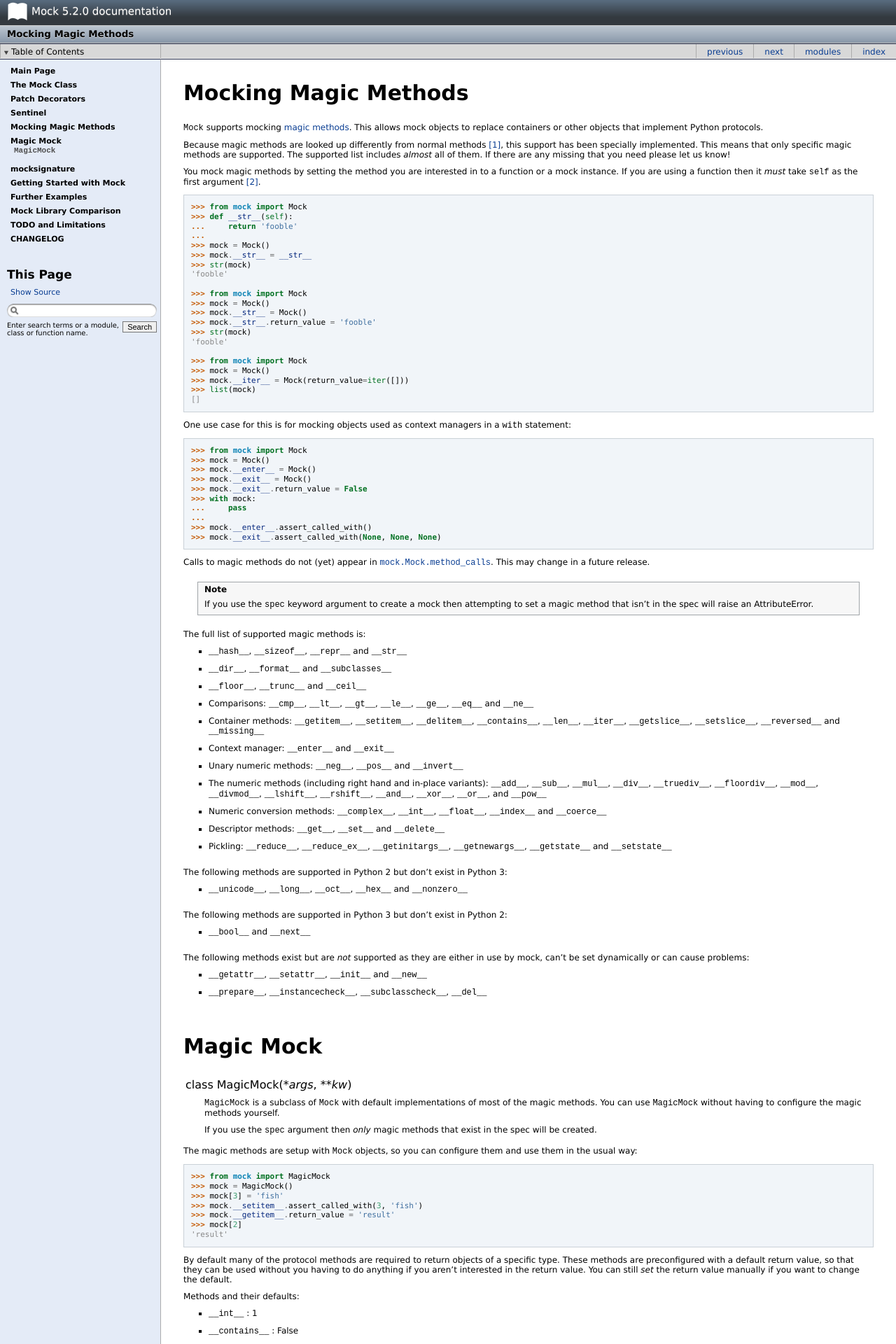
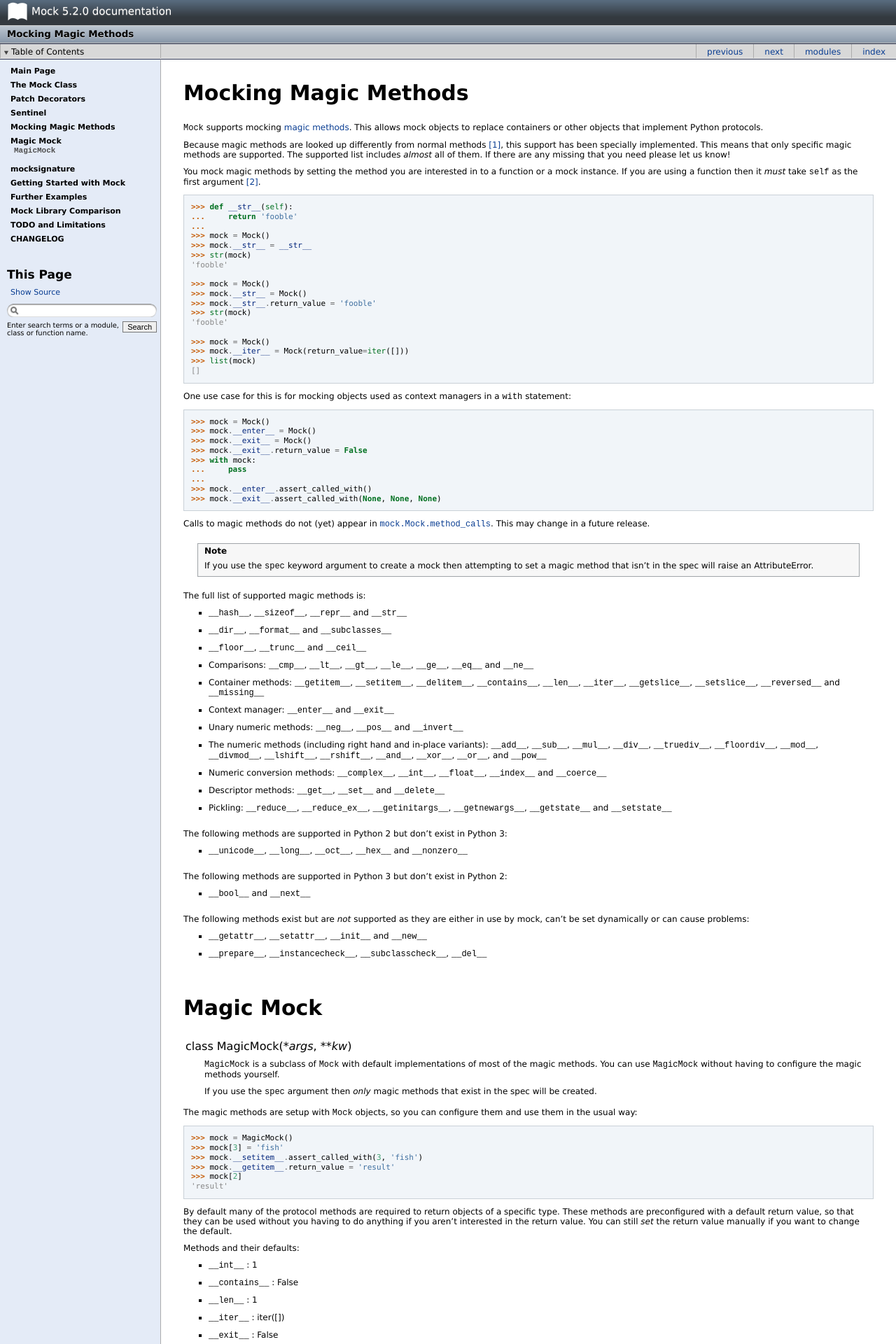
Before and after one commit to graingert/mock-git, a Sphinx documentation site: the page built from docs/magicmock.txt, in a window 1280 px wide. Shown: the top 1920 px of the page at 70% size. Built offline with Sphinx 7.4.7, drawn with Linux system fonts in a browser that asks for light colours; some of the changed text lies outside the part shown.

Commit message:
Doc tweak

```diff
--- a/docs/magicmock.txt
+++ b/docs/magicmock.txt
@@ -22,7 +26,6 @@ the first argument [#]_.
 
 .. doctest::
 
-   >>> from mock import Mock
    >>> def __str__(self):
    ...     return 'fooble'
    ...
@@ -31,14 +34,12 @@ the first argument [#]_.
    >>> str(mock)
    'fooble'
 
-   >>> from mock import Mock
    >>> mock = Mock()
    >>> mock.__str__ = Mock()
    >>> mock.__str__.return_value = 'fooble'
    >>> str(mock)
    'fooble'
 
-   >>> from mock import Mock
    >>> mock = Mock()
    >>> mock.__iter__ = Mock(return_value=iter([]))
    >>> list(mock)
@@ -49,7 +50,6 @@ One use case for this is for mocking objects used as context managers in a
 
 .. doctest::
 
-   >>> from mock import Mock
    >>> mock = Mock()
    >>> mock.__enter__ = Mock()
    >>> mock.__exit__ = Mock()
@@ -124,7 +124,6 @@ and use them in the usual way:
 
 .. doctest::
 
-   >>> from mock import MagicMock
    >>> mock = MagicMock()
    >>> mock[3] = 'fish'
    >>> mock.__setitem__.assert_called_with(3, 'fish')
@@ -162,7 +161,6 @@ For example:
 
 .. doctest::
 
-   >>> from mock import MagicMock
    >>> mock = MagicMock()
    >>> int(mock)
    1
```
Also changed, not shown: other parts of docs/magicmock.txt (+4 -0 lines).
